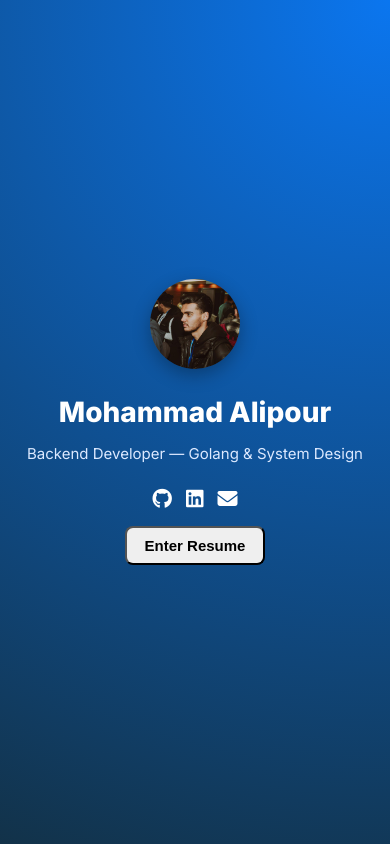
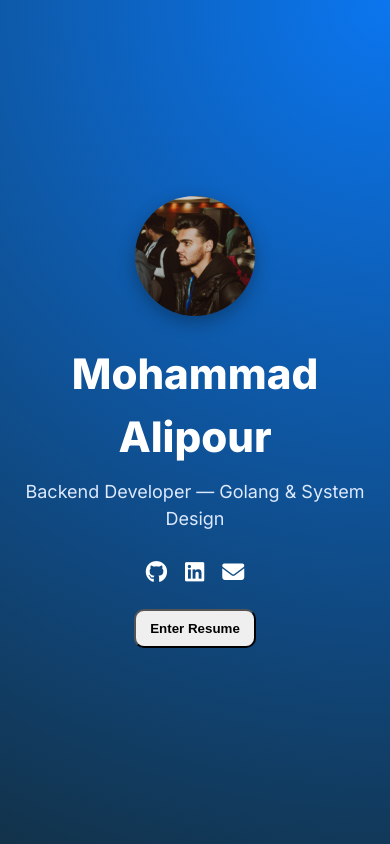
Before and after one commit to Mohammad-Alipour/mohammad-alipour.github.io, a plain HTML site: page index.html in a window 390 px wide. Drawn offline with Linux system fonts and the light colour scheme.

Commit message:
Update resume details

```diff
--- a/style.css
+++ b/style.css
@@ -316,50 +316,3 @@ footer {
 
 .muted { color: var(--muted); }
 .small { font-size: 13px; }
-
-/* MOBILE OPTIMIZATION */
-@media (max-width: 768px) {
-  body.landing-active {
-    padding: 0;
-  }
-
-  .landing-avatar {
-    width: 90px;
-    height: 90px;
-    margin-bottom: 16px;
-  }
-
-  .landing h1 {
-    font-size: 28px;
-  }
-
-  .landing p {
-    font-size: 15px;
-    line-height: 1.4;
-    margin-bottom: 20px;
-  }
-
-  .socials {
-    gap: 14px;
-    margin: 12px 0;
-  }
-
-  .socials a {
-    font-size: 20px;
-  }
-
-  #enterBtn {
-    font-size: 15px;
-    padding: 9px 18px;
-    border-radius: 8px;
-  }
-
-  .landing-content {
-    transform: scale(0.95);
-    padding: 0 20px;
-  }
-
-  html, body {
-    overflow-x: hidden;
-  }
-}
```
